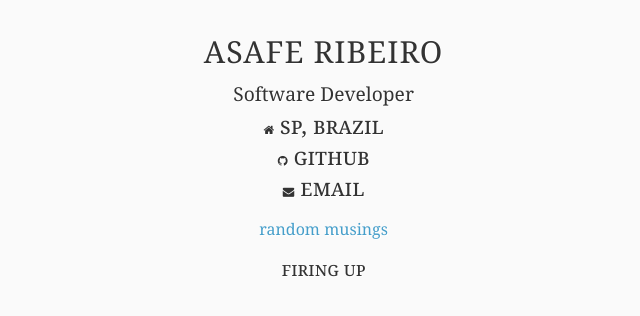
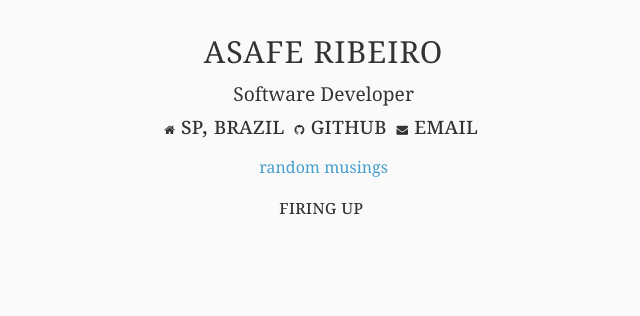
Before and after one commit to g2098939/asafeh.github.io, a Jekyll site: the page built from index.html, in a window 1280 px wide. Shown: the top 316 px of the page, without its empty margins (342-982 px from the left). Built offline with Jekyll 4.4.1, drawn with Linux system fonts in a browser that asks for light colours; nearby versions of some CDN libraries.

Commit message:
last touch for mobile

```diff
--- a/_layouts/default.html
+++ b/_layouts/default.html
@@ -14,11 +14,17 @@
                 <div class="name"><a href="/">ASAFE RIBEIRO</a></div>
                 <div>
                     <div class="profession">Software Developer</div>
-                    <div class="info">
-                        <a href="https://www.google.com.br/maps/place/Sao+Jose+de+Rio+Preto+-+State+of+S%C3%A3o+Paulo/@-20.8168139,-49.3823555,12z/data=!3m1!4b1!4m2!3m1!1s0x94bdad614c2df789:0x8f2fb0f070642c09?hl=en"><i class="fa fa-home"></i>&nbsp;sp, brazil</a><br>
-                        <a href="https://github.com/asafeh/"><i class="fa fa-github"></i>&nbsp;github</a><br>
-                        <a href="mailto:azafeh@azafeh.com"><i class="fa fa-envelope"></i>&nbsp;email</a>
-                    </div>
+                    <ul class="info">
+                        <li>
+                            <a href="https://www.google.com.br/maps/place/Sao+Jose+de+Rio+Preto+-+State+of+S%C3%A3o+Paulo/@-20.8168139,-49.3823555,12z/data=!3m1!4b1!4m2!3m1!1s0x94bdad614c2df789:0x8f2fb0f070642c09?hl=en"><i class="fa fa-home"></i>&nbsp;sp, brazil</a>
+                        </li>
+                        <li>
+                            <a href="https://github.com/asafeh/"><i class="fa fa-github"></i>&nbsp;github</a>
+                        </li>
+                        <li>
+                            <a href="mailto:azafeh@azafeh.com"><i class="fa fa-envelope"></i>&nbsp;email</a>
+                        </li>
+                    </ul>
                 </div>
             </div>
             <div class="takes75">
--- a/css/site.css
+++ b/css/site.css
@@ -119,4 +119,9 @@ p {
     p {
         text-align: justify;
     }
+
+    ul li {
+        display: inline;
+        padding-right:5px;
+    }
 }
```
